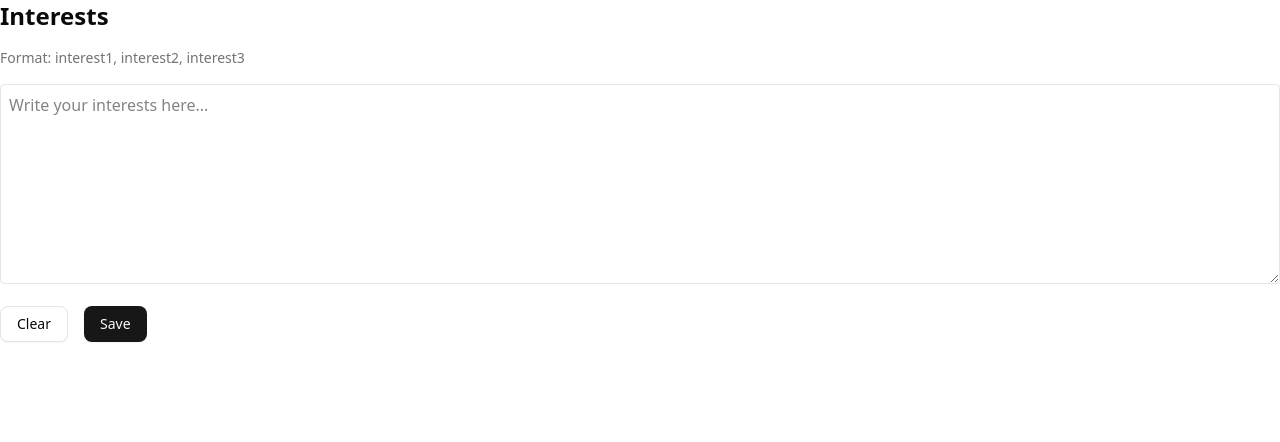
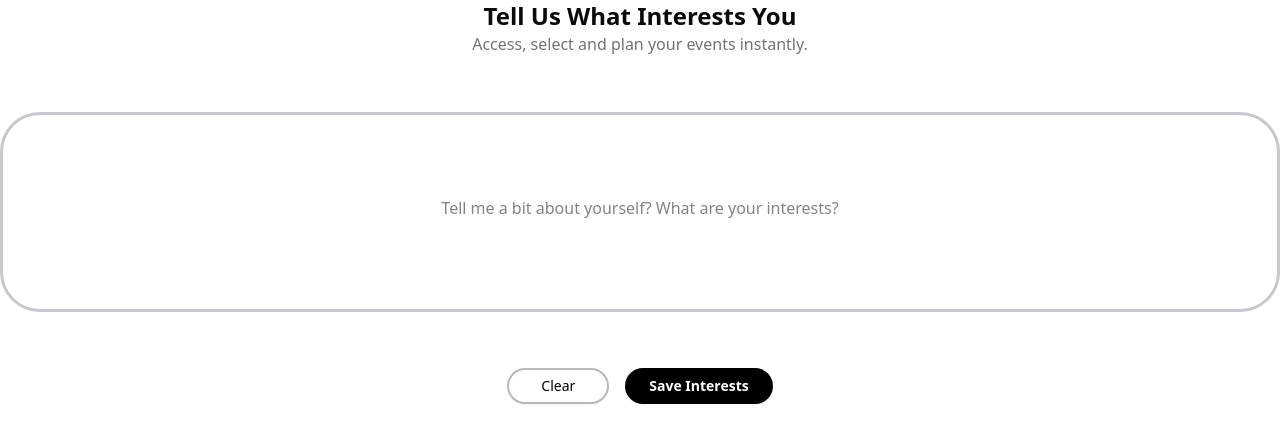
Before and after one commit to Sawyerh1229/TheCallBacks, a Next.js app: page /eventure/interest in a window 1280 px wide. Shown: the top 442 px of the page. Built offline with nearby package versions, Linux system fonts and the light colour scheme; no server answers.

Commit message:
interest url

```diff
--- a/src/app/eventure/interest/page.tsx
+++ b/src/app/eventure/interest/page.tsx
@@ -65,30 +65,42 @@ export default function Interest() {
         }
     }
 
-
-
     const handleClear = () => {
         setText("")
     }
 
     return (
-        <div className="space-y-4">
-            <h1 className="text-2xl font-semibold">Interests</h1>
-            <p className="text-sm text-muted-foreground">
-                Format: interest1, interest2, interest3
+        <div className="space-y-14">
+            <div className="flex flex-col items-center text-center">
+                <h1 className="text-2xl font-semibold mt-0">Tell Us What Interests You</h1>
+                <p className="text-base text-muted-foreground">
+                    Access, select and plan your events instantly.
                 </p>
+            </div>
+            <div className="h-[200px] w-full border-[3px] border-[#C7C7CC] rounded-[40px] flex items-center justify-center overflow-hidden">
                 <textarea
-                className="min-h-[200px] w-full p-2 border rounded"
+                    className="w-full resize-none bg-transparent text-base text-center placeholder:text-base  leading-none align-middle outline-none"
                     value={text}
                     onChange={(e: React.ChangeEvent<HTMLTextAreaElement>) => setText(e.target.value)}
-                placeholder="Write your interests here..."
+                    placeholder="Tell me a bit about yourself? What are your interests?"
                 />
-            <div className="flex gap-4">
-                <Button variant="outline" onClick={handleClear}>
+            </div>
+            <div className="flex justify-center mt-8 gap-4">
+                <Button
+                    variant="outline"
+                    className="rounded-full border-[#B9B9B9] text-black px-8 py-3 font-medium border-[2px]"
+                    onClick={handleClear}
+                >
                     Clear
                 </Button>
-                <Button onClick={handleSave}>Save</Button>
+                <Button
+                    className="rounded-full bg-black text-white px-6 py-3 font-semibold hover:bg-black/80"
+                    onClick={handleSave}
+                >
+                    Save Interests
+                </Button>
             </div>
+
         </div>
     )
 }
--- a/src/app/eventure/page.tsx
+++ b/src/app/eventure/page.tsx
@@ -16,7 +16,9 @@ export default function Eventure() {
     const [username, setUsername] = useState("")
     const [email, setEmail] = useState("")
     const navItemStyle =
-        "px-4 py-2 rounded-full font-medium flex items-center gap-2 transition-colors hover:bg-gray-100"
+        "px-16 py-4 rounded-full font-medium flex items-center gap-2 transition-colors hover:bg-gray-100"
+
+
 
     useEffect(() => {
         const fetchUserAndName = async () => {
@@ -51,13 +53,18 @@ export default function Eventure() {
 
     return (
         <div className="min-h-screen bg-gray-50 pt-24 px-4 sm:px-6 lg:px-8">
-            <div className="fixed top-6 right-6 z-50 bg-white rounded-full px-4 py-1 shadow text-sm font-medium">
-                {username ? `👋 ${username}` : "Loading..."}
+
+            <div className="fixed top-0 left-0 w-full px-6 py-4 bg-white z-50 flex items-center justify-between shadow-sm">
+                <div className="text-xl font-bold">Eventure</div>
+                <div className="bg-white rounded-full px-4 py-1 shadow text-sm font-medium">
+                    {username ? `👋 ${username}` : "Loading..."}
+                </div>
             </div>
+
             {/* Top-Centered Nav */}
-            <div className="fixed top-6 left-1/2 -translate-x-1/2 z-50">
+            <div className="fixed top-[88px] left-1/2 -translate-x-1/2 z-40">
                 <NavigationMenu>
-                    <NavigationMenuList className="bg-white/80 backdrop-blur-sm rounded-full shadow-lg border p-2 gap-2">
+                    <NavigationMenuList className="bg-white/80 backdrop-blur-sm rounded-full shadow-sm gap-2">
                         <NavigationMenuItem>
                             <div
                                 onClick={() => setActiveTab("interest")}
@@ -65,11 +72,11 @@ export default function Eventure() {
                                     navItemStyle +
                                     (activeTab === "interest"
                                         ? " bg-blue-100 text-blue-700"
-                                        : " hover:bg-blue-50 hover:text-blue-700")
+                                        : " hover: cursor-pointer")
                                 }
                             >
                                 <Users className="w-4 h-4" />
-                                Interest
+                                My Interest
                             </div>
                         </NavigationMenuItem>
                         <NavigationMenuItem>
@@ -78,8 +85,8 @@ export default function Eventure() {
                                 className={
                                     navItemStyle +
                                     (activeTab === "url"
-                                        ? " bg-purple-100 text-purple-700"
-                                        : " hover:bg-purple-50 hover:text-purple-700")
+                                        ? " bg-blue-100 text-blue-700"
+                                        : " hover: cursor-pointer")
                                 }
                             >
                                 <LinkIcon className="w-4 h-4" />
@@ -91,7 +98,7 @@ export default function Eventure() {
             </div>
 
             {/* Dynamic Content Below */}
-            <div className="mt-36 max-w-2xl mx-auto">
+            <div className="mt-28 max-w-2xl mx-auto">
                 {activeTab === "interest" && <InterestView />}
                 {activeTab === "url" && <UrlView />}
             </div>
--- a/src/app/eventure/url/page.tsx
+++ b/src/app/eventure/url/page.tsx
@@ -1,9 +1,48 @@
-import React from 'react'
+"use client"
+
+import React, { useEffect, useState } from "react"
+import { supabase } from "@/lib/supabase"
+import { Button } from "@/components/ui/button"
 
 export default function Url() {
-  return (
-    <div>
-      <h1>URL</h1>
-    </div>
-  )
+
+    const [url, setUrl] = useState("")
+
+    const handleSubmit = () => {
+        console.log("URL submitted:", url)
+        // You can route or fetch data here
+    }
+
+
+    return (
+        <div className="space-y-14">
+            {/* Title */}
+            <div className="flex flex-col items-center text-center mb-6">
+                <h1 className="text-2xl font-semibold">Enter Your Event URL & Tell Us What Interests You</h1>
+                <p className="text-base text-muted-foreground">
+                    Access, select and plan your events instantly.
+                </p>
+            </div>
+
+            {/* Search Bar */}
+            <div className="flex justify-center mb-10">
+                <input
+                    type="text"
+                    value={url}
+                    onChange={(e) => setUrl(e.target.value)}
+                    placeholder="http://paste-your-next-event-here.com"
+                    className="w-full max-w-xl px-6 py-4 border-[2px] border-[#C7C7CC] rounded-[40px] focus:outline-none focus:ring-2 focus:ring-blue-400 text-sm"
+                />
+            </div>
+
+            {/* Button */}
+            <div className="flex justify-center">
+                <Button
+                    className="rounded-full bg-black text-white px-6 py-3 font-semibold hover:bg-black/80"
+                >
+                    Show Events
+                </Button>
+            </div>
+        </div>
+    )
 }
```
Lines whose indentation alone changed are shown as unchanged.
